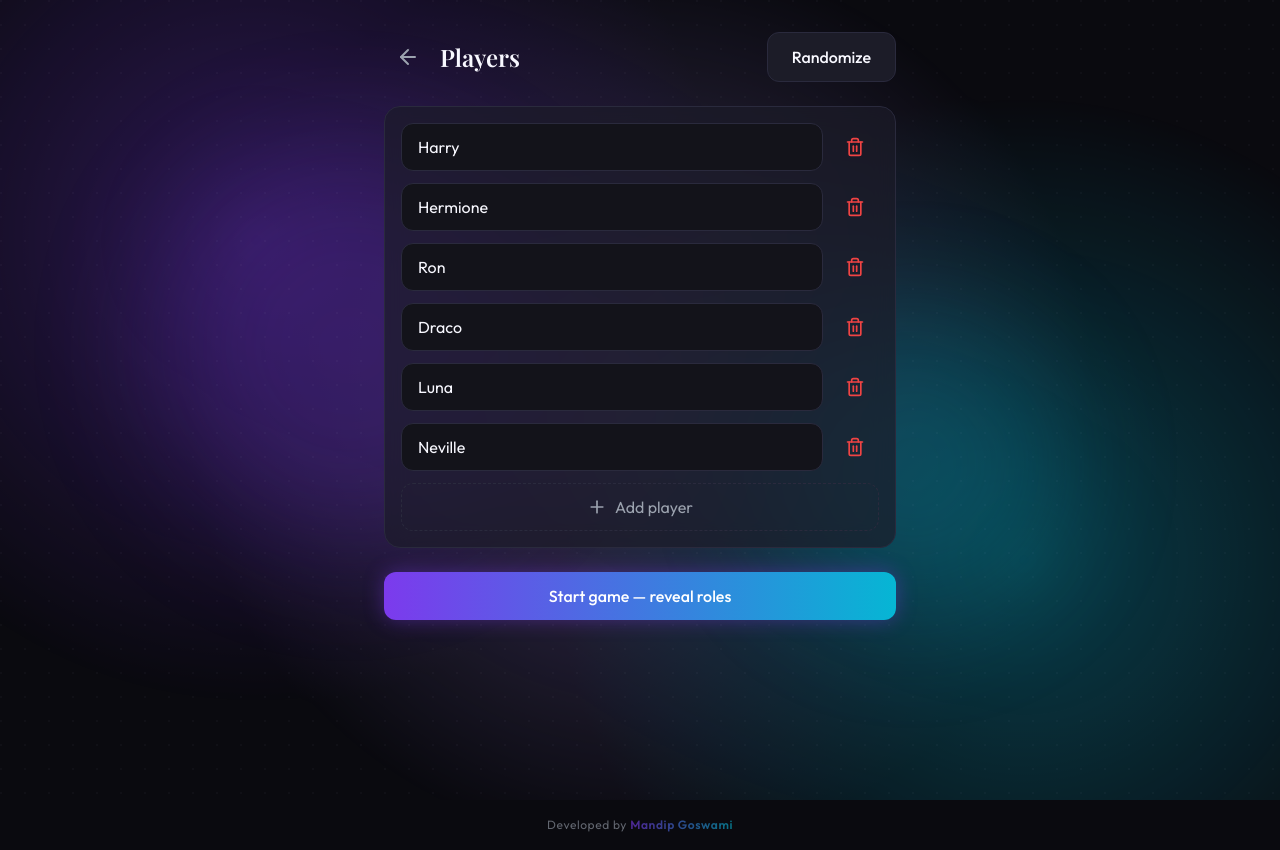
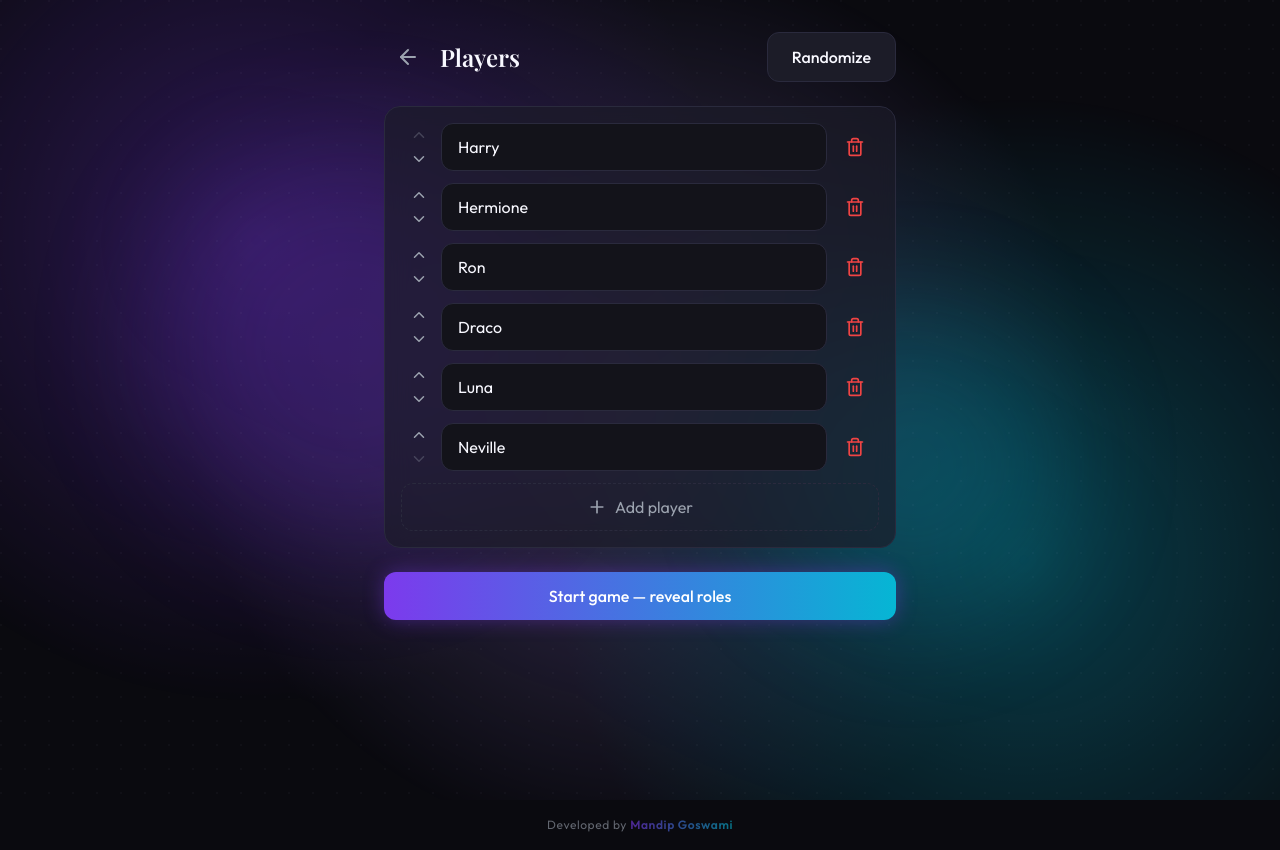
Before and after one commit to mandip42/Shadow_Word, a Next.js app: page /players in a window 1280 px wide. Built offline with nearby package versions, Linux system fonts and the light colour scheme; a web font is replaced by a local one.

Commit message:
Your commit message here

```diff
--- a/app/elimination/page.tsx
+++ b/app/elimination/page.tsx
@@ -20,13 +20,18 @@ export default function EliminationPage() {
   const players = useGameStore((s) => s.players);
   const gamePhase = useGameStore((s) => s.gamePhase);
   const eliminatePlayer = useGameStore((s) => s.eliminatePlayer);
-  const { eliminate } = useSound();
+  const { eliminate, ghostEliminate } = useSound();
 
   const eliminated = lastEliminatedId ? players.find((p) => p.id === lastEliminatedId) : null;
 
   useEffect(() => {
-    eliminate();
-  }, [eliminate]);
+    if (!eliminated) return;
+    if (eliminated.role === 'ghost') {
+      ghostEliminate();
+    } else {
+      eliminate();
+    }
+  }, [eliminated, eliminate, ghostEliminate]);
 
   const handleContinue = () => {
     if (!lastEliminatedId || !eliminated) return;
--- a/app/game/page.tsx
+++ b/app/game/page.tsx
@@ -31,16 +31,22 @@ export default function GamePage() {
   const timerSeconds = settings?.timerSeconds ?? 0;
   const currentSpeaker = alive[speakerIndex];
 
-  // Round 1: Ghost must not be first to speak (they have no word to give a clue)
+  // Discussion starts from a random player each time; round 1 never starts with Ghost (they have no word)
   useEffect(() => {
     if (gamePhase !== 'discussion') return;
     setTimerDone(false);
+    const currentAlive = getAlivePlayers(useGameStore.getState().players);
+    if (currentAlive.length === 0) return;
     if (currentRound === 1) {
-      const currentAlive = getAlivePlayers(useGameStore.getState().players);
-      const firstNonGhost = currentAlive.findIndex((p) => p.role !== 'ghost');
-      setSpeakerIndex(firstNonGhost >= 0 ? firstNonGhost : 0);
+      const nonGhostIndices = currentAlive
+        .map((p, i) => i)
+        .filter((i) => currentAlive[i].role !== 'ghost');
+      const start = nonGhostIndices.length > 0
+        ? nonGhostIndices[Math.floor(Math.random() * nonGhostIndices.length)]
+        : 0;
+      setSpeakerIndex(start);
     } else {
-      setSpeakerIndex(0);
+      setSpeakerIndex(Math.floor(Math.random() * currentAlive.length));
     }
   }, [gamePhase, currentRound]);
 
--- a/app/players/page.tsx
+++ b/app/players/page.tsx
@@ -4,10 +4,11 @@ import { useState, useCallback } from 'react';
 import { motion } from 'framer-motion';
 import { useRouter } from 'next/navigation';
 import Link from 'next/link';
-import { ArrowLeft, Plus, Trash2 } from 'lucide-react';
+import { ArrowLeft, ChevronDown, ChevronUp, Plus, Trash2 } from 'lucide-react';
 import { Button } from '@/components/ui/Button';
 import { Card } from '@/components/ui/Card';
 import { useGameStore } from '@/store/gameStore';
+import { useSettingsStore } from '@/store/settingsStore';
 
 const SUGGESTED_NAMES = ['Harry', 'Hermione', 'Ron', 'Draco', 'Luna', 'Neville', 'Ginny', 'Fred', 'George', 'Sirius', 'Dumbledore', 'Snape', 'McGonagall', 'Hagrid', 'Dobby', 'Voldemort'];
 
@@ -22,11 +23,23 @@ export default function PlayersPage() {
   const settings = useGameStore((s) => s.settings);
   const setPlayers = useGameStore((s) => s.setPlayers);
   const assignRoles = useGameStore((s) => s.assignRoles);
+  const lastPlayerNames = useSettingsStore((s) => s.lastPlayerNames);
+  const setLastPlayerNames = useSettingsStore((s) => s.setLastPlayerNames);
 
   const count = settings?.playerCount ?? 6;
-  const [names, setNames] = useState<string[]>(() =>
-    Array.from({ length: count }, (_, i) => SUGGESTED_NAMES[i % SUGGESTED_NAMES.length] ?? `Player ${i + 1}`)
-  );
+  const [names, setNames] = useState<string[]>(() => {
+    if (lastPlayerNames?.length >= count) {
+      return lastPlayerNames.slice(0, count);
+    }
+    if (lastPlayerNames?.length) {
+      const base = [...lastPlayerNames];
+      while (base.length < count) {
+        base.push(SUGGESTED_NAMES[base.length % SUGGESTED_NAMES.length] ?? `Player ${base.length + 1}`);
+      }
+      return base.slice(0, count);
+    }
+    return Array.from({ length: count }, (_, i) => SUGGESTED_NAMES[i % SUGGESTED_NAMES.length] ?? `Player ${i + 1}`);
+  });
 
   const updateName = useCallback((index: number, value: string) => {
     setNames((prev) => {
@@ -45,6 +58,24 @@ export default function PlayersPage() {
     setNames((prev) => prev.filter((_, i) => i !== index));
   }, []);
 
+  const moveUp = useCallback((index: number) => {
+    if (index <= 0) return;
+    setNames((prev) => {
+      const next = [...prev];
+      [next[index - 1], next[index]] = [next[index], next[index - 1]];
+      return next;
+    });
+  }, []);
+
+  const moveDown = useCallback((index: number) => {
+    setNames((prev) => {
+      if (index >= prev.length - 1) return prev;
+      const next = [...prev];
+      [next[index], next[index + 1]] = [next[index + 1], next[index]];
+      return next;
+    });
+  }, []);
+
   const randomize = useCallback(() => {
     setNames((prev) =>
       prev.map(() => SUGGESTED_NAMES[Math.floor(Math.random() * SUGGESTED_NAMES.length)])
@@ -54,10 +85,11 @@ export default function PlayersPage() {
   const handleStart = useCallback(() => {
     const trimmed = names.slice(0, count).map((n) => n.trim() || 'Player');
     const final = trimmed.length >= 2 ? trimmed : [...trimmed, 'Player 2'];
+    setLastPlayerNames(final);
     setPlayers(final);
     assignRoles();
     router.push('/reveal');
-  }, [names, count, setPlayers, assignRoles, router]);
+  }, [names, count, setLastPlayerNames, setPlayers, assignRoles, router]);
 
   return (
     <motion.div
@@ -89,8 +121,28 @@ export default function PlayersPage() {
             <motion.li
               key={i}
               layout
-              className="flex items-center gap-2"
+              className="flex items-center gap-1"
             >
+              <div className="flex flex-col gap-0.5">
+                <button
+                  type="button"
+                  onClick={() => moveUp(i)}
+                  disabled={i === 0}
+                  className="flex min-h-[22px] min-w-[36px] items-center justify-center rounded text-[var(--text-secondary)] hover:bg-[var(--bg-card)] disabled:opacity-30"
+                  aria-label="Move up"
+                >
+                  <ChevronUp size={18} />
+                </button>
+                <button
+                  type="button"
+                  onClick={() => moveDown(i)}
+                  disabled={i >= names.length - 1}
+                  className="flex min-h-[22px] min-w-[36px] items-center justify-center rounded text-[var(--text-secondary)] hover:bg-[var(--bg-card)] disabled:opacity-30"
+                  aria-label="Move down"
+                >
+                  <ChevronDown size={18} />
+                </button>
+              </div>
               <input
                 type="text"
                 value={name}
--- a/app/reveal/page.tsx
+++ b/app/reveal/page.tsx
@@ -17,10 +17,13 @@ export default function RevealPage() {
   const router = useRouter();
   const players = useGameStore((s) => s.players);
   const currentRevealIndex = useGameStore((s) => s.currentRevealIndex);
+  const revealStartIndex = useGameStore((s) => s.revealStartIndex);
   const advanceReveal = useGameStore((s) => s.advanceReveal);
 
-  const currentPlayer = players[currentRevealIndex];
-  const isLast = currentRevealIndex >= players.length - 1;
+  const n = players.length;
+  const currentPlayerIndex = n > 0 ? (revealStartIndex + currentRevealIndex) % n : 0;
+  const currentPlayer = players[currentPlayerIndex];
+  const isLast = currentRevealIndex >= n - 1;
 
   const handleSeen = useCallback(() => {
     if (isLast) {
@@ -51,7 +54,7 @@ export default function RevealPage() {
         <RoleRevealCard key={currentPlayer.id} player={currentPlayer} onSeen={handleSeen} autoHideSeconds={4} />
       </div>
       <p className="text-center font-body text-sm text-[var(--text-secondary)]">
-        {currentRevealIndex + 1} of {players.length}
+        {currentRevealIndex + 1} of {n}
       </p>
     </motion.div>
   );
--- a/app/win/page.tsx
+++ b/app/win/page.tsx
@@ -25,6 +25,8 @@ export default function WinPage() {
   const winner = useGameStore((s) => s.winner);
   const winReason = useGameStore((s) => s.winReason);
   const players = useGameStore((s) => s.players);
+  const wordPair = useGameStore((s) => s.wordPair);
+  const ghostGuess = useGameStore((s) => s.ghostGuess);
   const { win: playWinSound } = useSound();
   const [confetti, setConfetti] = useState(true);
 
@@ -81,6 +83,19 @@ export default function WinPage() {
         <p className="text-center font-body text-[var(--text-secondary)]">
           {winReason}
         </p>
+        {winner === 'ghost' && (wordPair || ghostGuess) && (
+          <div className="rounded-2xl border border-[var(--border)] bg-[var(--bg-card)] p-4 [backdrop-filter:blur(12px)]">
+            <p className="mb-2 font-body text-sm font-medium text-[var(--text-secondary)]">
+              Words
+            </p>
+            <p className="font-body text-[var(--text-primary)]">
+              Correct word: <strong className="text-[var(--primary-light)]">{wordPair?.wordA ?? '—'}</strong>
+            </p>
+            <p className="mt-1 font-body text-[var(--text-primary)]">
+              Ghost guessed: <strong className="text-[var(--text-secondary)]">{ghostGuess ?? '—'}</strong>
+            </p>
+          </div>
+        )}
         <div className="rounded-2xl border border-[var(--border)] bg-[var(--bg-card)] p-4 [backdrop-filter:blur(12px)]">
           <p className="mb-2 font-body text-sm font-medium text-[var(--text-secondary)]">
             Winners
--- a/store/gameStore.ts
+++ b/store/gameStore.ts
@@ -42,6 +42,7 @@ export interface GameState {
   players: Player[];
   wordPair: WordPair | null;
   currentRevealIndex: number;
+  revealStartIndex: number;
   currentRound: number;
   currentSpeakerIndex: number;
   votes: Record<string, string>;
@@ -97,6 +98,7 @@ const initialState: GameState = {
   players: [],
   wordPair: null,
   currentRevealIndex: 0,
+  revealStartIndex: 0,
   currentRound: 1,
   currentSpeakerIndex: 0,
   votes: {},
@@ -187,9 +189,11 @@ export const useGameStore = create<GameState & GameActions>()(
           role: assignments[i].role,
           word: assignments[i].word,
         }));
+        const n = next.length;
         set({
           players: next,
           currentRevealIndex: 0,
+          revealStartIndex: n > 0 ? Math.floor(Math.random() * n) : 0,
           currentRound: 1,
           currentSpeakerIndex: 0,
           gamePhase: 'reveal',
--- a/store/settingsStore.ts
+++ b/store/settingsStore.ts
@@ -9,6 +9,7 @@ export interface SettingsState {
   hapticsEnabled: boolean;
   onboardingDone: boolean;
   installPromptDismissed: boolean;
+  lastPlayerNames: string[];
 }
 
 export interface SettingsActions {
@@ -17,6 +18,7 @@ export interface SettingsActions {
   setHapticsEnabled: (enabled: boolean) => void;
   setOnboardingDone: (done: boolean) => void;
   setInstallPromptDismissed: (dismissed: boolean) => void;
+  setLastPlayerNames: (names: string[]) => void;
 }
 
 const initialState: SettingsState = {
@@ -25,6 +27,7 @@ const initialState: SettingsState = {
   hapticsEnabled: true,
   onboardingDone: false,
   installPromptDismissed: false,
+  lastPlayerNames: [],
 };
 
 export const useSettingsStore = create<SettingsState & SettingsActions>()(
@@ -49,6 +52,9 @@ export const useSettingsStore = create<SettingsState & SettingsActions>()(
       setInstallPromptDismissed(installPromptDismissed) {
         set({ installPromptDismissed });
       },
+      setLastPlayerNames(lastPlayerNames) {
+        set({ lastPlayerNames });
+      },
     }),
     {
       name: 'shadow-word-settings',
@@ -58,6 +64,7 @@ export const useSettingsStore = create<SettingsState & SettingsActions>()(
         hapticsEnabled: s.hapticsEnabled,
         onboardingDone: s.onboardingDone,
         installPromptDismissed: s.installPromptDismissed,
+        lastPlayerNames: s.lastPlayerNames,
       }),
     }
   )
--- a/utils/winConditions.ts
+++ b/utils/winConditions.ts
@@ -32,6 +32,14 @@ export function checkSpyWin(players: Player[]): boolean {
   return false;
 }
 
+function normalizeWord(w: string): string {
+  return w
+    .trim()
+    .toLowerCase()
+    .replace(/\s+/g, ' ')
+    .normalize('NFC');
+}
+
 export function checkGhostWin(
   players: Player[],
   eliminatedPlayerId: string,
@@ -40,7 +48,7 @@ export function checkGhostWin(
 ): boolean {
   const eliminated = players.find((p) => p.id === eliminatedPlayerId);
   if (!eliminated || eliminated.role !== 'ghost') return false;
-  return guess.trim().toLowerCase() === citizenWord.toLowerCase();
+  return normalizeWord(guess) === normalizeWord(citizenWord);
 }
 
 export type WinnerKind = 'citizens' | 'spy' | 'ghost' | null;
```
Also changed, not shown: hooks/useSound.ts (+19 -1 lines).
